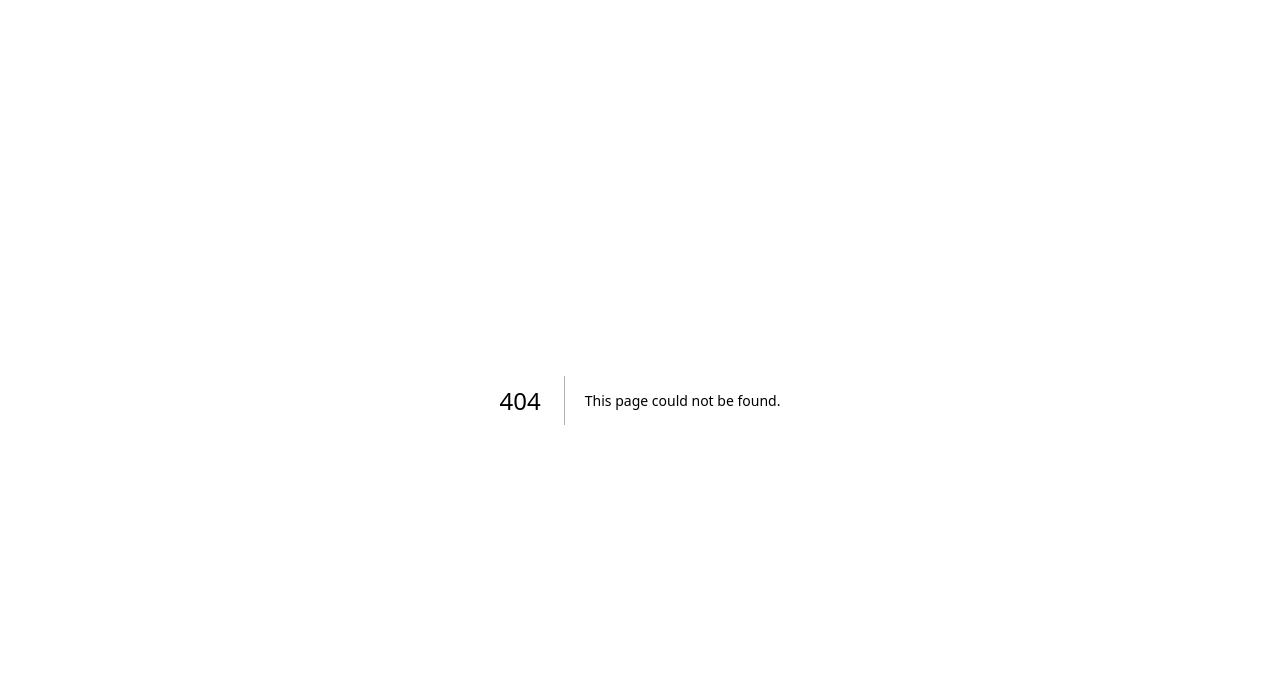
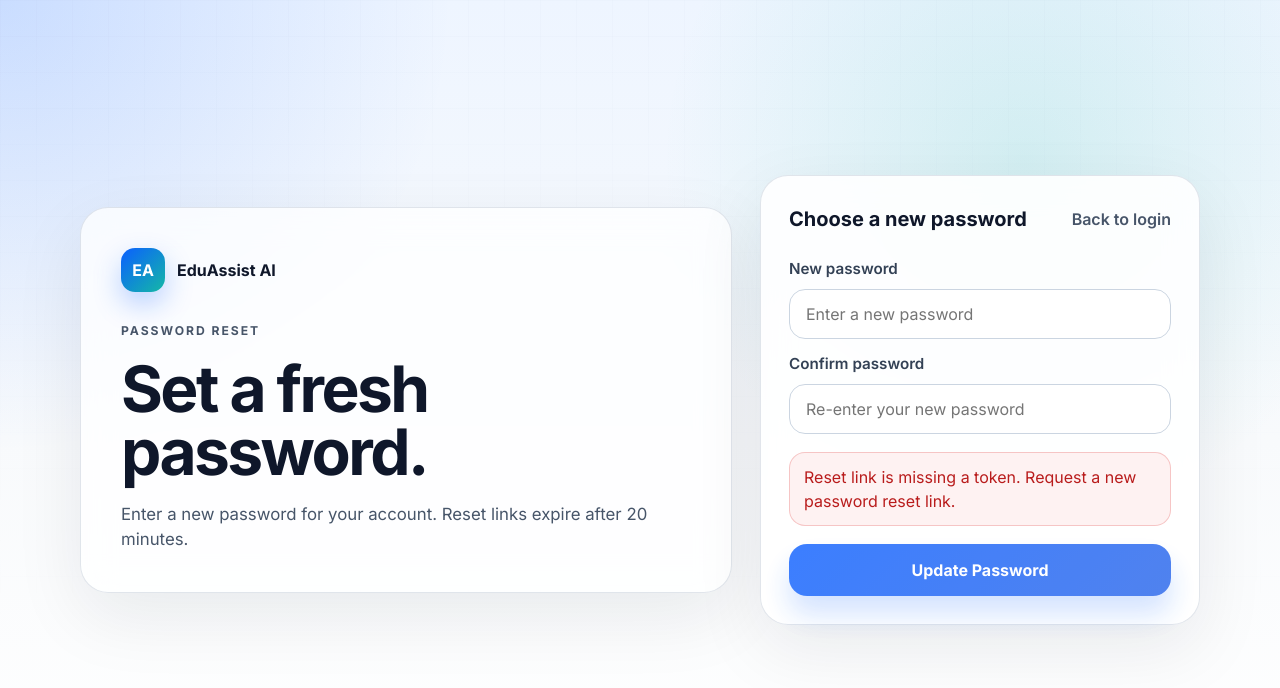
Before and after one commit to shahd803/EduAssist, a Next.js app: page /reset-password in a window 1280 px wide. Before the commit this address had no page. Shown: the top 688 px of the page. Built offline with nearby package versions, Linux system fonts and the light colour scheme; no server answers.

Commit message:
frontend cleanup

```diff
--- /dev/null
+++ b/src/app/reset-password/page.js
@@ -0,0 +1,29 @@
+import Link from "next/link";
+import ResetPasswordPanel from "@/components/ResetPasswordPanel";
+import styles from "@/components/landing/EduAssistAuth.module.css";
+
+export default async function ResetPasswordPage({ searchParams }) {
+  const params = await searchParams;
+  const token = typeof params?.token === "string" ? params.token : "";
+
+  return (
+    <div className={styles.shell}>
+      <div className={styles.backdrop} />
+      <div className={styles.layout}>
+        <section className={styles.marketing}>
+          <Link href="/" className={styles.brand}>
+            <span className={styles.brandMark}>EA</span>
+            <span>EduAssist AI</span>
+          </Link>
+          <p className={styles.eyebrow}>Password reset</p>
+          <h1 className={styles.title}>Set a fresh password.</h1>
+          <p className={styles.description}>
+            Enter a new password for your account. Reset links expire after 20 minutes.
+          </p>
+        </section>
+
+        <ResetPasswordPanel token={token} />
+      </div>
+    </div>
+  );
+}
--- /dev/null
+++ b/src/components/ResetPasswordPanel.jsx
@@ -0,0 +1,118 @@
+"use client";
+
+import { useState } from "react";
+import Link from "next/link";
+import { resetPassword } from "@/lib/api";
+import styles from "@/components/landing/EduAssistAuth.module.css";
+
+export default function ResetPasswordPanel({ token }) {
+  const [password, setPassword] = useState("");
+  const [confirmPassword, setConfirmPassword] = useState("");
+  const [message, setMessage] = useState("");
+  const [error, setError] = useState("");
+  const [isSubmitting, setIsSubmitting] = useState(false);
+  const hasToken = Boolean(token);
+
+  const handleSubmit = async (event) => {
+    event.preventDefault();
+    setError("");
+    setMessage("");
+
+    if (!hasToken) {
+      setError("Reset link is missing a token. Request a new password reset link.");
+      return;
+    }
+
+    if (password.length < 8) {
+      setError("Password must be at least 8 characters.");
+      return;
+    }
+
+    if (password !== confirmPassword) {
+      setError("Passwords do not match.");
+      return;
+    }
+
+    setIsSubmitting(true);
+
+    try {
+      const response = await resetPassword(token, password);
+      setMessage(
+        typeof response === "string"
+          ? response
+          : response?.message || "Password updated successfully."
+      );
+      setPassword("");
+      setConfirmPassword("");
+    } catch (submitError) {
+      setError(submitError.message || "Unable to reset password.");
+    } finally {
+      setIsSubmitting(false);
+    }
+  };
+
+  return (
+    <section className={styles.panel}>
+      <div className={styles.panelHeader}>
+        <p className={styles.panelTitle}>Choose a new password</p>
+        <Link href="/login" className={styles.homeLink}>
+          Back to login
+        </Link>
+      </div>
+
+      <form className={styles.form} onSubmit={handleSubmit}>
+        <div className={styles.fieldGroup}>
+          <label className={styles.field}>
+            <span>New password</span>
+            <input
+              name="password"
+              type="password"
+              placeholder="Enter a new password"
+              value={password}
+              onChange={(event) => setPassword(event.target.value)}
+              minLength={8}
+              required
+              disabled={!hasToken || Boolean(message)}
+            />
+          </label>
+
+          <label className={styles.field}>
+            <span>Confirm password</span>
+            <input
+              name="confirmPassword"
+              type="password"
+              placeholder="Re-enter your new password"
+              value={confirmPassword}
+              onChange={(event) => setConfirmPassword(event.target.value)}
+              minLength={8}
+              required
+              disabled={!hasToken || Boolean(message)}
+            />
+          </label>
+        </div>
+
+        {!hasToken ? (
+          <p className={styles.error}>
+            Reset link is missing a token. Request a new password reset link.
+          </p>
+        ) : null}
+        {error ? <p className={styles.error}>{error}</p> : null}
+        {message ? <p className={styles.success}>{message}</p> : null}
+
+        {message ? (
+          <Link href="/login" className={styles.primaryButton}>
+            Log In
+          </Link>
+        ) : (
+          <button
+            type="submit"
+            className={styles.primaryButton}
+            disabled={isSubmitting || !hasToken}
+          >
+            {isSubmitting ? "Updating..." : "Update Password"}
+          </button>
+        )}
+      </form>
+    </section>
+  );
+}
--- a/src/components/landing/EduAssistAuth.module.css
+++ b/src/components/landing/EduAssistAuth.module.css
@@ -191,6 +191,10 @@
   color: white;
   font-size: 1rem;
   font-weight: 700;
+  display: inline-flex;
+  align-items: center;
+  justify-content: center;
+  text-decoration: none;
   cursor: pointer;
   box-shadow: 0 18px 28px rgba(11, 95, 255, 0.22);
 }
```
Also changed, not shown: src/components/landing/LandingPage.jsx (+8 -3 lines), src/components/landing/LandingPage.module.css (+28 -5 lines), src/lib/api.js.
